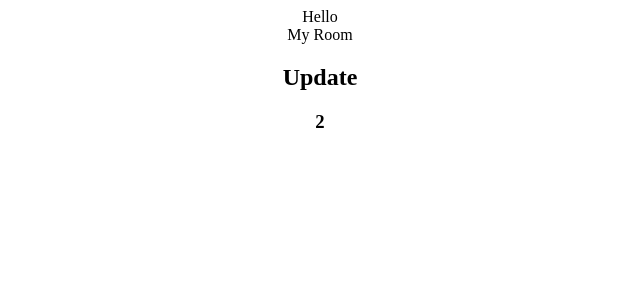
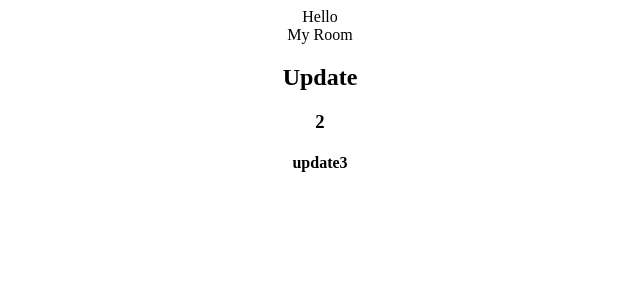
Before and after one commit to MZubairLohar/1st-class-background-changer, a React (Create React App) app: page / in a window 1280 px wide. Shown: the top 300 px of the page, without its empty margins (320-960 px from the left). Built offline with nearby package versions, Linux system fonts and the light colour scheme.

Commit message:
Update Room.js

```diff
--- a/src/compoenets/Room.js
+++ b/src/compoenets/Room.js
@@ -6,6 +6,7 @@ const Room = () => {
             My Room
             <h2>Update</h2>
             <h3>2</h3>
+            <h4>update3</h4>
         </div>
     )
 }
```
